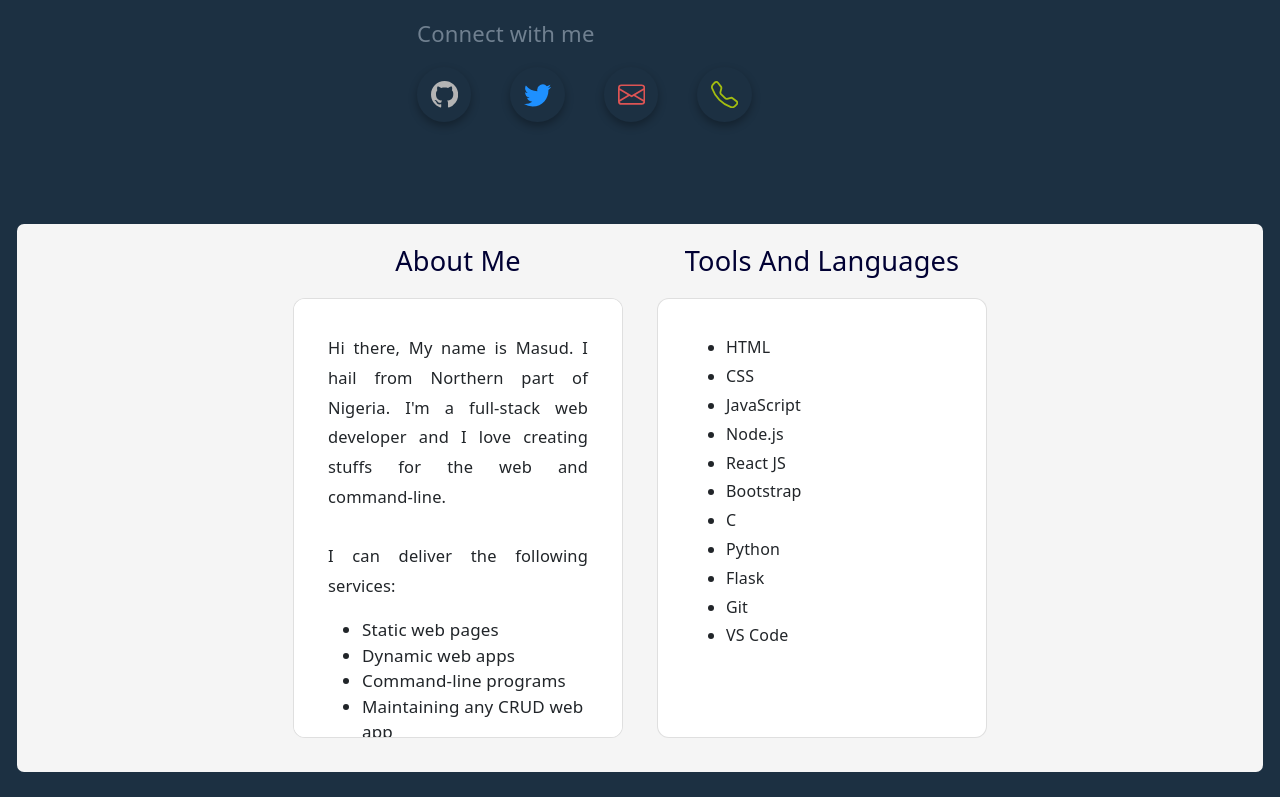
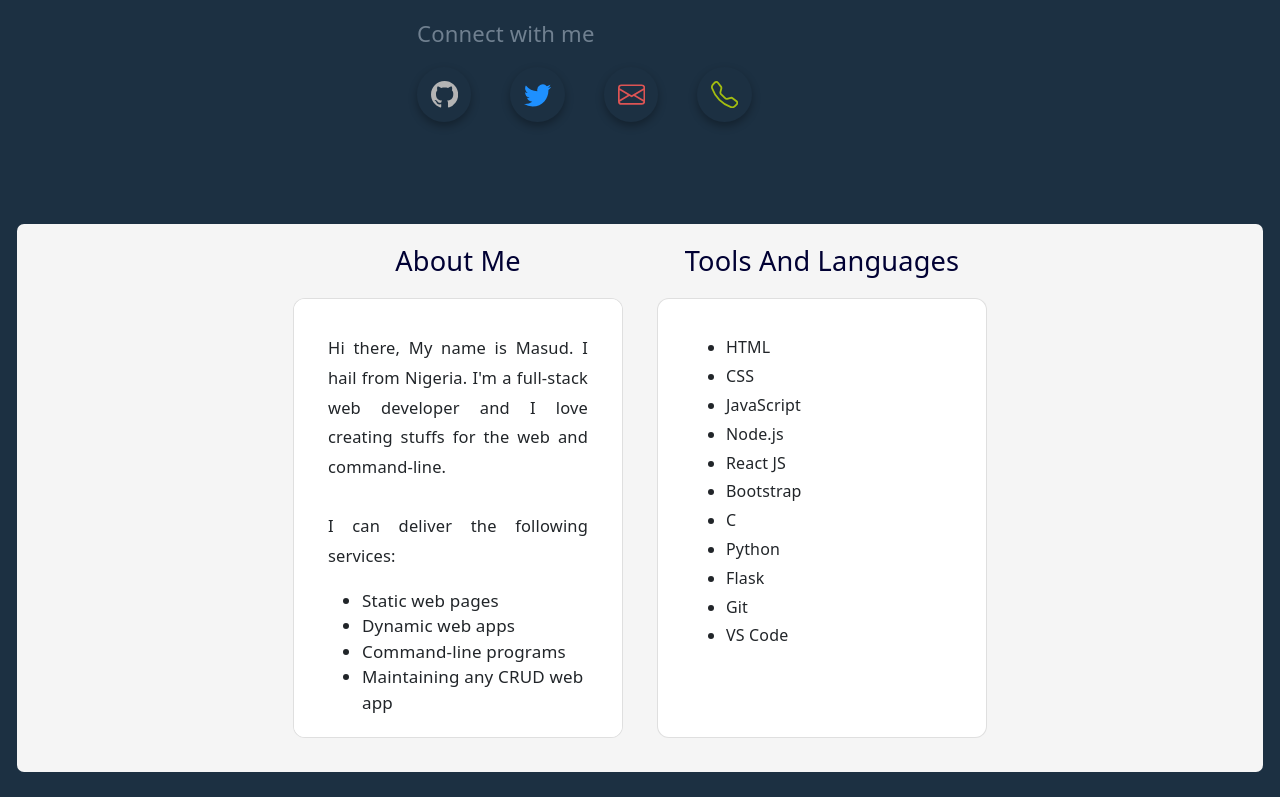
Before and after one commit to masud73/portfolio, a React (Create React App) app: page / in a window 1280 px wide. Shown: the part 397-1194 px from the top of the page. Built offline with nearby package versions, Linux system fonts and the light colour scheme.

Commit message:
Update About.jsx

```diff
--- a/src/components/About.jsx
+++ b/src/components/About.jsx
@@ -10,7 +10,7 @@ export function AboutMe()
             <Card>
                 <Card.Body>
                     <Card.Text as='p'>
-                        Hi there, My name is Masud. I hail from Northern part of Nigeria. I'm a full-stack web developer
+                        Hi there, My name is Masud. I hail from Nigeria. I'm a full-stack web developer
                         and I love creating stuffs for the web and command-line. <br /> <br />
 
                         I can deliver the following services: <br />
```
